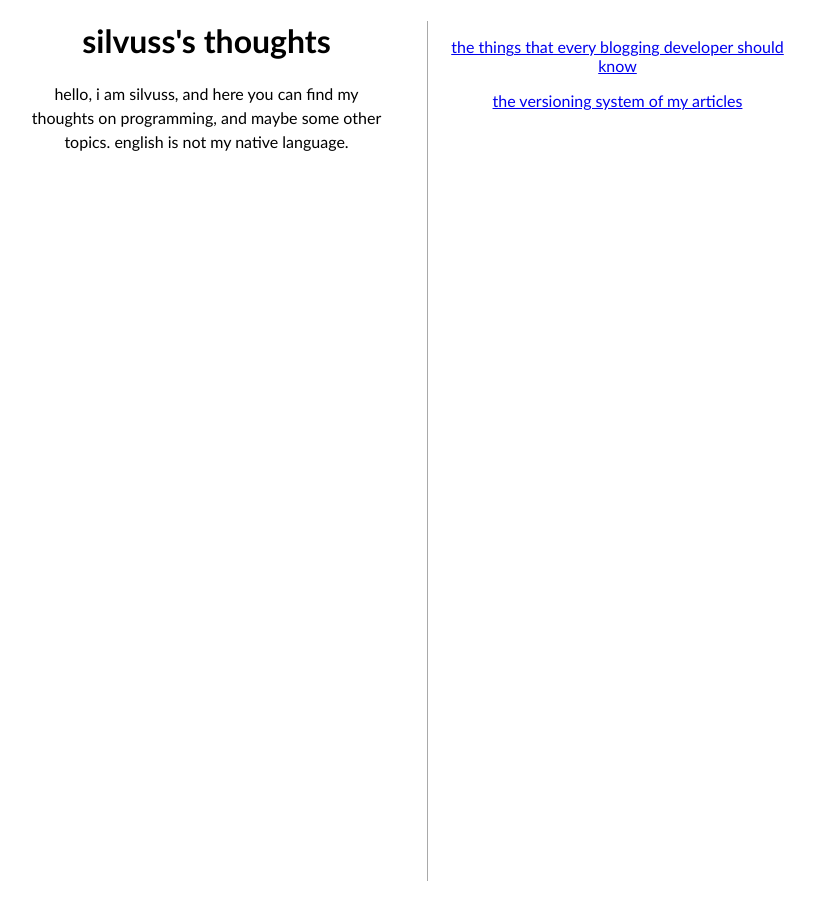
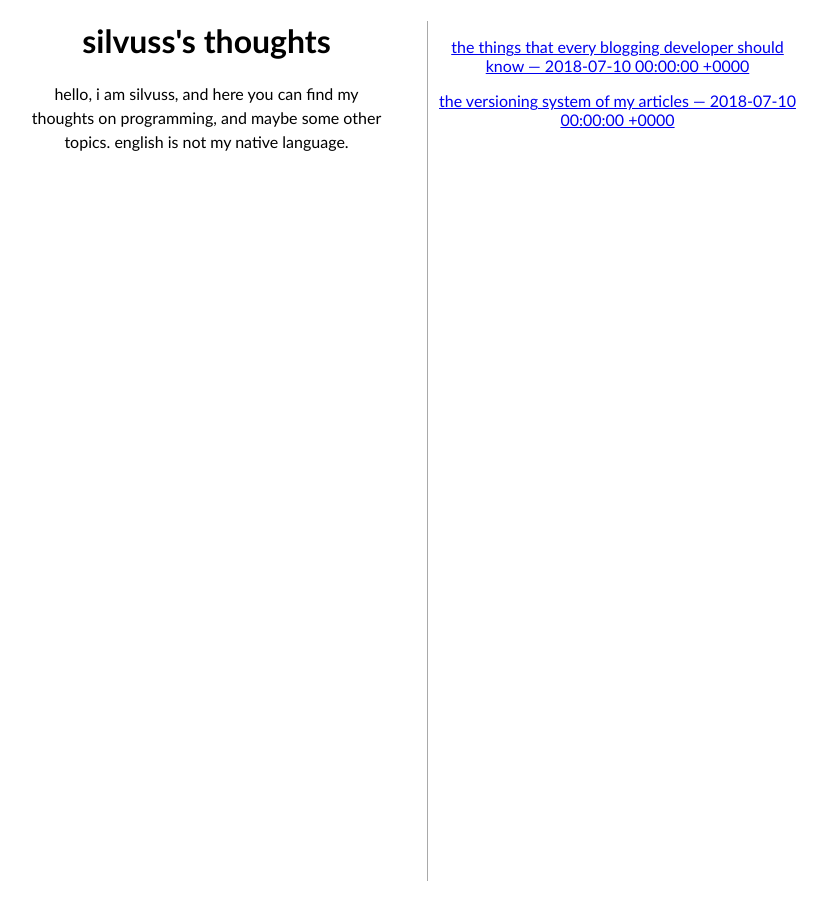
Before and after one commit to DevSilv/ARCHIVED-varts-plain-css, a Jekyll site: the page built from index.html, in a window 1280 px wide. Shown: the whole page, without its empty margins (223-1050 px from the left). Built offline with Jekyll 4.4.1, drawn with Linux system fonts in a browser that asks for light colours.

Commit message:
add date to posts and remove site.baseurl from post list

```diff
--- a/_posts/2018/07/10/2018-07-10-my-versioning-system.md
+++ b/_posts/2018/07/10/2018-07-10-my-versioning-system.md
@@ -1,5 +1,6 @@
 ---
 title: "the versioning system of my articles"
+date: "2018 Jul 10"
 ---
 
 # the versioning system of my articles
--- a/_posts/2018/07/10/2018-07-10-the-things-that-every-blogging-developer.md
+++ b/_posts/2018/07/10/2018-07-10-the-things-that-every-blogging-developer.md
@@ -1,5 +1,6 @@
 ---
 title: "the things that every blogging developer should know"
+date: "2018 Jul 10"
 ---
 
 # the things that every blogging developer should know
--- a/index.html
+++ b/index.html
@@ -24,7 +24,7 @@
             {% for post in site.posts %}
             <li>
                 <p>
-                    <a href="{{ site.baseurl }}{{ post.url }}">{{ post.title }}</a>
+                    <a href="{{ post.url }}">{{ post.title }} — {{ post.date }}</a>
                 </p>
             </li>
             {% endfor %}
```
